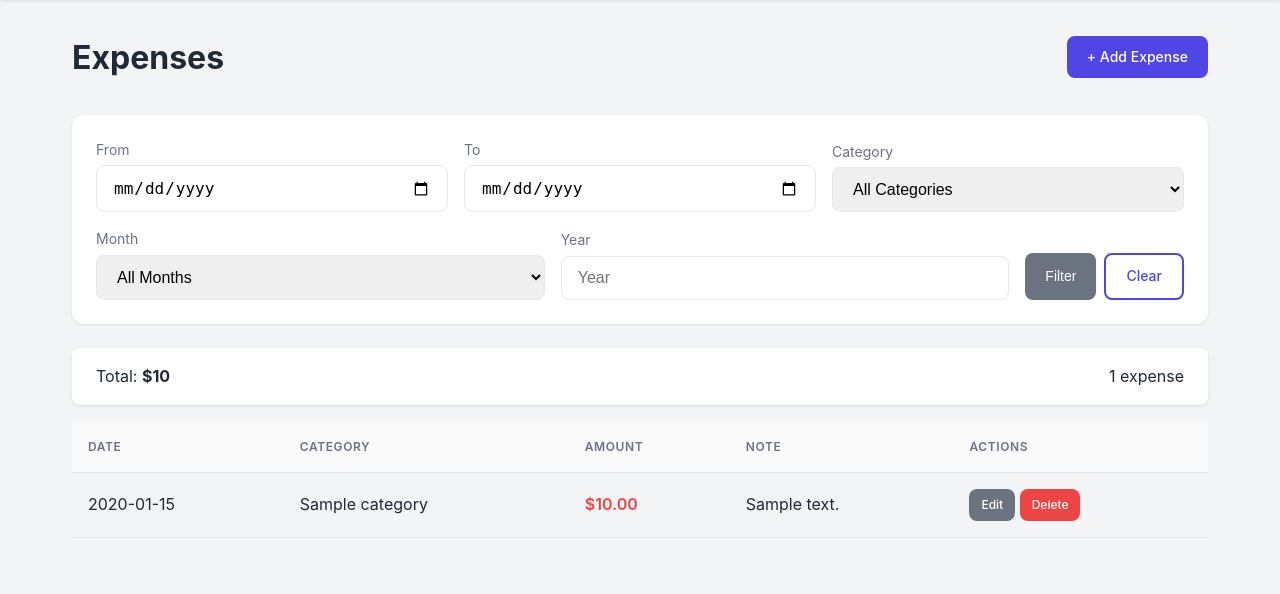
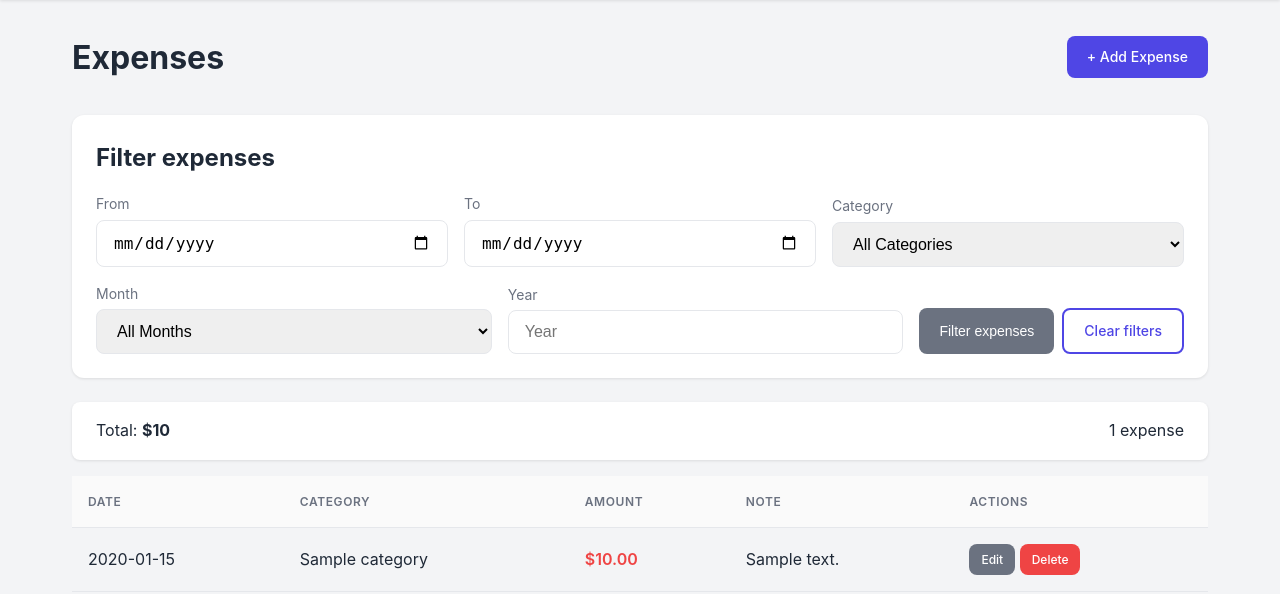
Before and after one commit to DENG124-Star/mytracker-course-project, a Django app: page /expenses/ in a window 1280 px wide. Shown: the part 74-668 px from the top of the page. Run offline with Django 4.2, Linux system fonts and the light colour scheme; a user stored in the database is signed in; tables that the repository leaves empty hold one stand-in row (values such as "Sample post").

Commit message:
Improve accessibility for login and expenses pages

```diff
--- a/templates/expenses/expense_list.html
+++ b/templates/expenses/expense_list.html
@@ -10,7 +10,8 @@
 
 <!-- Filter Section -->
 <div class="filter-card">
-    <form method="get" class="filter-form">
+    <form method="get" class="filter-form" aria-labelledby="filter-heading">
+        <h2 id="filter-heading" class="visually-hidden">Filter expenses</h2>
         <div class="filter-row">
             <div class="filter-group">
                 <label for="start_date">From</label>
@@ -52,8 +53,8 @@
                        value="{{ filter_year|default:'' }}" placeholder="Year">
             </div>
             <div class="filter-actions">
-                <button type="submit" class="btn btn-secondary">Filter</button>
-                <a href="{% url 'expense_list' %}" class="btn btn-outline">Clear</a>
+                <button type="submit" class="btn btn-secondary">Filter expenses</button>
+                <a href="{% url 'expense_list' %}" class="btn btn-outline">Clear filters</a>
             </div>
         </div>
     </form>
@@ -66,7 +67,7 @@
     </div>
 
     <div class="table-container">
-        <table class="table">
+        <table class="table" aria-label="Expense records">
             <thead>
                 <tr>
                     <th>Date</th>
@@ -84,8 +85,8 @@
                         <td class="amount">${{ expense.amount }}</td>
                         <td>{{ expense.note|default:"-"|truncatechars:30 }}</td>
                         <td class="actions">
-                            <a href="{% url 'expense_update' expense.pk %}" class="btn btn-sm btn-secondary">Edit</a>
-                            <a href="{% url 'expense_delete' expense.pk %}" class="btn btn-sm btn-danger">Delete</a>
+                            <a href="{% url 'expense_update' expense.pk %}" class="btn btn-sm btn-secondary" aria-label="Edit expense {{ expense.note|default:'record' }}">Edit</a>
+                            <a href="{% url 'expense_delete' expense.pk %}" class="btn btn-sm btn-danger" aria-label="Delete expense {{ expense.note|default:'record' }}">Delete</a>
                         </td>
                     </tr>
                 {% endfor %}
@@ -95,7 +96,7 @@
 {% else %}
     <div class="empty-state">
         <h3>No expenses found</h3>
-        <p>Start tracking your spending by adding your first expense.</p>
+        <p>No expenses matched the selected filters. Start tracking your spending by adding your first expense.</p>
         <a href="{% url 'expense_create' %}" class="btn btn-primary">Add Your First Expense</a>
     </div>
 {% endif %}
```
Also changed, not shown: templates/registration/login.html (+27 -6 lines).
